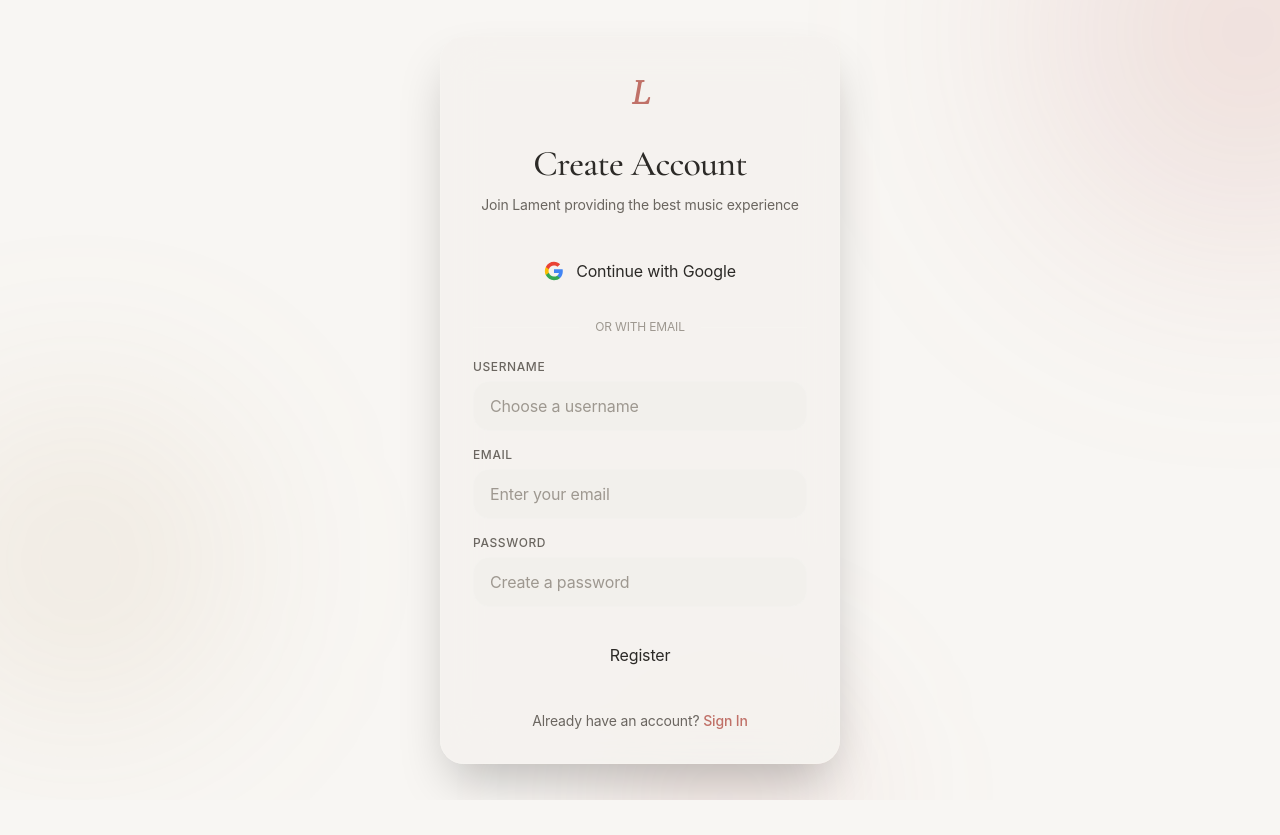
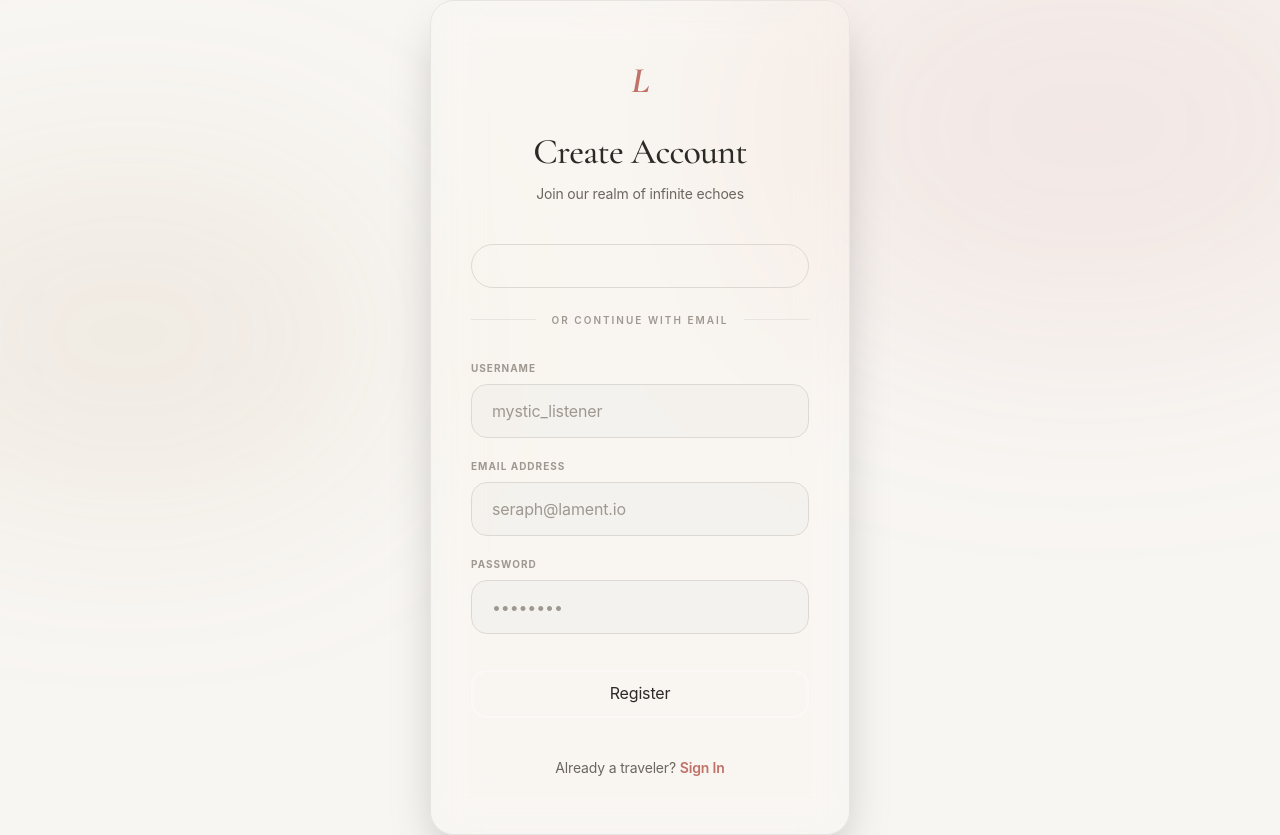
Before and after one commit to Roti18/lament, a SvelteKit app: page /register in a window 1280 px wide. Before the commit the page ends 800 px from the top, so only its background shows below. Built offline with nearby package versions, Linux system fonts and the light colour scheme; no server answers.

Commit message:
refactor: improve login/register UI aesthetics and fix google auth styling

```diff
--- a/src/routes/login/+page.svelte
+++ b/src/routes/login/+page.svelte
@@ -4,11 +4,13 @@
 	import { onMount } from 'svelte';
 	import Button from '$lib/components/ui/Button.svelte';
 	import { PUBLIC_GOOGLE_CLIENT_ID } from '$env/static/public';
+	import { fade } from 'svelte/transition';
 
 	let email = $state('');
 	let password = $state('');
 	let error = $state('');
 	let loading = $state(false);
+	let mounted = $state(false);
 
 	async function handleSubmit(e: Event) {
 		e.preventDefault();
@@ -20,7 +22,7 @@
 			goto('/');
 		} catch (err: any) {
 			console.error(err);
-			error = 'Invalid credentials or server error';
+			error = err.message || 'Invalid credentials or server error';
 		} finally {
 			loading = false;
 		}
@@ -39,10 +41,9 @@
 						loading = true;
 						await auth.loginWithGoogle(response.credential);
 						goto('/');
-					} catch (err) {
+					} catch (err: any) {
 						console.error('Google Auth Error:', err);
-						error =
-							'Google login failed: ' + (err instanceof Error ? err.message : 'Unknown error');
+						error = 'Google login failed: ' + (err.message || 'Unknown error');
 						loading = false;
 					}
 				}
@@ -51,13 +52,12 @@
 			context: 'signin'
 		});
 
-		// Render the standard button
 		const container = document.getElementById('google-button-container');
 		if (container) {
 			google.accounts.id.renderButton(container, {
 				theme: 'outline',
 				size: 'large',
-				width: 336, // Match the card width mostly
+				width: container.offsetWidth || 336,
 				text: 'continue_with',
 				shape: 'pill'
 			});
@@ -66,56 +66,57 @@
 		googleInitialized = true;
 	}
 
-	function handleGoogleLogin() {
-		if (typeof google === 'undefined') {
-			error = 'Google Sign-In script not loaded yet. Please wait a moment.';
-			return;
-		}
-
-		if (!googleInitialized) initGoogle();
-
-		// Prompt One Tap / Account Picker
-		google.accounts.id.prompt((notification: any) => {
-			if (notification.isNotDisplayed()) {
-				console.warn('One Tap not displayed:', notification.getNotDisplayedReason());
-				if (notification.getNotDisplayedReason() === 'opt_out_or_no_session') {
-					error = 'Please ensure you are signed in to Google and have not opted out of One Tap.';
-				}
-			}
-			if (notification.isSkippedMoment()) {
-				console.warn('One Tap skipped:', notification.getSkippedReason());
-			}
-		});
-	}
-
 	onMount(() => {
-		// Load Google Script
+		mounted = true;
 		const script = document.createElement('script');
 		script.src = 'https://accounts.google.com/gsi/client';
 		script.async = true;
 		script.defer = true;
 		script.onload = () => initGoogle();
 		document.head.appendChild(script);
+
+		const handleResize = () => {
+			if (googleInitialized) {
+				const container = document.getElementById('google-button-container');
+				if (container) {
+					google.accounts.id.renderButton(container, {
+						theme: 'outline',
+						size: 'large',
+						width: container.offsetWidth,
+						text: 'continue_with',
+						shape: 'pill'
+					});
+				}
+			}
+		};
+
+		window.addEventListener('resize', handleResize);
+		return () => window.removeEventListener('resize', handleResize);
 	});
 </script>
 
+<svelte:head>
+	<link
+		href="https://fonts.googleapis.com/css2?family=Cormorant+Garamond:ital,wght@0,300;0,400;0,500;0,600;0,700;1,300;1,400;1,500;1,600;1,700&display=swap"
+		rel="stylesheet"
+	/>
+</svelte:head>
+
 <div class="relative flex min-h-screen w-full items-center justify-center overflow-hidden bg-bg">
-	<!-- Background decorations -->
+	<!-- Static Subtle Background -->
 	<div
-		class="absolute -top-40 -left-40 h-96 w-96 rounded-full bg-accent/20 blur-[128px] transition-all duration-1000 ease-in-out"
+		class="absolute -top-[10%] -left-[10%] h-[50%] w-[50%] rounded-full bg-accent/10 blur-[120px]"
 	></div>
 	<div
-		class="absolute top-1/2 -right-20 h-80 w-80 rounded-full bg-secondary/10 blur-[96px] transition-all duration-1000 ease-in-out"
-	></div>
-	<div
-		class="absolute -bottom-32 left-1/3 h-64 w-64 rounded-full bg-accent/10 blur-[80px] transition-all duration-1000 ease-in-out"
+		class="absolute top-[20%] -right-[10%] h-[40%] w-[40%] rounded-full bg-secondary/10 blur-[100px]"
 	></div>
 
-	<!-- Login Card -->
+	{#if mounted}
 		<div
-		class="glass relative z-10 w-full max-w-[400px] overflow-hidden rounded-2xl border border-white/5 p-8 shadow-2xl backdrop-blur-3xl"
+			transition:fade={{ duration: 400 }}
+			class="glass relative z-10 w-full max-w-[420px] overflow-hidden rounded-2xl border border-surface-2 p-10 py-14 shadow-2xl backdrop-blur-3xl"
 		>
-		<div class="mb-8 text-center">
+			<div class="mb-10 text-center">
 				<a
 					href="/"
 					class="mb-6 inline-flex h-12 w-12 items-center justify-center text-4xl font-bold tracking-tight text-accent italic transition-transform hover:scale-105"
@@ -129,46 +130,54 @@
 				>
 					Welcome Back
 				</h1>
-			<p class="text-sm text-text-secondary">Sign in to continue to Lament</p>
+				<p class="text-sm text-text-secondary">Enter the realm of curated sounds</p>
 			</div>
 
 			{#if error}
 				<div
-				class="mb-6 rounded-lg border border-red-500/20 bg-red-500/10 p-3 text-center text-sm text-red-400"
+					transition:fade
+					class="mb-6 rounded-xl border border-error/20 bg-error/10 p-4 text-center text-sm text-error"
 				>
 					{error}
 				</div>
 			{/if}
 
+			<div class="flex flex-col gap-6">
 				<div class="flex flex-col gap-4">
-			<div id="google-button-container" class="min-h-[44px] w-full"></div>
+					<div
+						id="google-button-container"
+						class="min-h-[44px] w-full overflow-hidden rounded-full border border-surface-3"
+					></div>
 
 					<div class="relative flex items-center py-2">
-				<div class="grow border-t border-white/10"></div>
-				<span class="mx-4 text-xs text-text-muted uppercase">Or with email</span>
-				<div class="grow border-t border-white/10"></div>
+						<div class="grow border-t border-surface-2"></div>
+						<span class="mx-4 text-[10px] font-semibold tracking-[0.2em] text-text-muted uppercase"
+							>Or continue with email</span
+						>
+						<div class="grow border-t border-surface-2"></div>
+					</div>
 				</div>
 
-			<form onsubmit={handleSubmit} class="flex flex-col gap-4">
+				<form onsubmit={handleSubmit} class="flex flex-col gap-5">
 					<div class="group">
 						<label
 							for="email"
-						class="mb-1.5 block text-xs font-medium tracking-wider text-text-secondary uppercase"
-						>Email</label
+							class="mb-2 block text-[10px] font-bold tracking-widest text-text-muted uppercase"
+							>Email Address</label
 						>
 						<input
 							type="email"
 							id="email"
 							bind:value={email}
 							required
-						class="w-full rounded-xl border border-white/10 bg-surface-1/50 px-4 py-3 text-text-primary placeholder-text-muted transition-all outline-none focus:border-accent/50 focus:bg-surface-1 focus:ring-1 focus:ring-accent/50"
-						placeholder="name@example.com"
+							class="w-full rounded-xl border border-surface-3 bg-surface-1/50 px-5 py-3.5 text-text-primary placeholder-text-muted transition-all outline-none focus:border-accent focus:bg-surface-2 focus:ring-1 focus:ring-accent/20"
+							placeholder="seraph@lament.io"
 						/>
 					</div>
 					<div class="group">
 						<label
 							for="password"
-						class="mb-1.5 block text-xs font-medium tracking-wider text-text-secondary uppercase"
+							class="mb-2 block text-[10px] font-bold tracking-widest text-text-muted uppercase"
 							>Password</label
 						>
 						<input
@@ -176,23 +185,43 @@
 							id="password"
 							bind:value={password}
 							required
-						class="w-full rounded-xl border border-white/10 bg-surface-1/50 px-4 py-3 text-text-primary placeholder-text-muted transition-all outline-none focus:border-accent/50 focus:bg-surface-1 focus:ring-1 focus:ring-accent/50"
-						placeholder="Your password"
+							class="w-full rounded-xl border border-surface-3 bg-surface-1/50 px-5 py-3.5 text-text-primary placeholder-text-muted transition-all outline-none focus:border-accent focus:bg-surface-2 focus:ring-1 focus:ring-accent/20"
+							placeholder="••••••••"
 						/>
 					</div>
 
-				<Button type="submit" variant="primary" size="lg" class="mt-2 w-full" {loading}>
-					Sign In
+					<Button
+						type="submit"
+						variant="primary"
+						size="lg"
+						class="mt-4 w-full"
+						style="border: 2px solid rgba(255, 255, 255, 0.4) !important;"
+						{loading}
+					>
+						{loading ? 'Entering...' : 'Sign In'}
 					</Button>
 				</form>
 			</div>
 
-		<p class="mt-8 text-center text-sm text-text-secondary">
-			Don't have an account? <a
+			<p class="mt-10 text-center text-sm text-text-secondary">
+				New to our realm? <a
 					href="/register"
-				class="font-medium text-accent transition-colors hover:text-accent-hover hover:underline"
-				>Register</a
+					class="font-semibold text-accent transition-colors hover:text-accent-hover hover:underline"
+					>Create an account</a
 				>
 			</p>
 		</div>
+	{/if}
 </div>
+
+<style>
+	.glass {
+		background: var(--color-surface-0);
+	}
+	@supports (backdrop-filter: blur(1px)) {
+		.glass {
+			background: rgba(var(--color-bg), 0.8);
+			backdrop-filter: blur(24px) saturate(1.4);
+		}
+	}
+</style>
--- a/src/routes/register/+page.svelte
+++ b/src/routes/register/+page.svelte
@@ -1,15 +1,17 @@
 <script lang="ts">
 	import { auth } from '$lib/stores/auth.svelte';
 	import { goto } from '$app/navigation';
+	import { onMount } from 'svelte';
 	import Button from '$lib/components/ui/Button.svelte';
-	import { onMount } from 'svelte';
 	import { PUBLIC_GOOGLE_CLIENT_ID } from '$env/static/public';
+	import { fade } from 'svelte/transition';
 
 	let username = $state('');
 	let email = $state('');
 	let password = $state('');
 	let error = $state('');
 	let loading = $state(false);
+	let mounted = $state(false);
 
 	async function handleSubmit(e: Event) {
 		e.preventDefault();
@@ -21,74 +23,101 @@
 			goto('/');
 		} catch (err: any) {
 			console.error(err);
-			error = 'Registration failed. Please try again.';
+			error = err.message || 'Registration failed. Please try again.';
 		} finally {
 			loading = false;
 		}
 	}
 
-	function handleGoogleLogin() {
-		if (typeof google === 'undefined') {
-			error = 'Google Sign-In not loaded.';
-			return;
-		}
+	let googleInitialized = false;
 
-		// @ts-ignore
+	function initGoogle() {
+		if (typeof google === 'undefined' || googleInitialized) return;
+
 		google.accounts.id.initialize({
-			client_id: PUBLIC_GOOGLE_CLIENT_ID || 'YOUR_CLIENT_ID_HERE',
+			client_id: PUBLIC_GOOGLE_CLIENT_ID,
 			callback: async (response: any) => {
 				if (response.credential) {
 					try {
 						loading = true;
 						await auth.loginWithGoogle(response.credential);
 						goto('/');
-					} catch (err) {
-						console.error(err);
-						error = 'Google login failed';
+					} catch (err: any) {
+						console.error('Google Auth Error:', err);
+						error = 'Google auth failed: ' + (err.message || 'Unknown error');
 						loading = false;
 					}
 				}
-			}
+			},
+			auto_select: false,
+			context: 'signup'
 		});
 
-		// @ts-ignore
-		google.accounts.id.prompt((notification: any) => {
-			if (notification.isNotDisplayed() || notification.isSkippedMoment()) {
-				console.log('One Tap skipped or not displayed');
-			}
+		const container = document.getElementById('google-button-container');
+		if (container) {
+			google.accounts.id.renderButton(container, {
+				theme: 'outline',
+				size: 'large',
+				width: container.offsetWidth || 336,
+				text: 'signup_with',
+				shape: 'pill'
 			});
 		}
 
+		googleInitialized = true;
+	}
+
 	onMount(() => {
-		// Load Google Script if not loaded
-		if (!document.getElementById('gsi-script')) {
+		mounted = true;
 		const script = document.createElement('script');
 		script.src = 'https://accounts.google.com/gsi/client';
-			script.id = 'gsi-script';
 		script.async = true;
 		script.defer = true;
-			document.body.appendChild(script);
+		script.onload = () => initGoogle();
+		document.head.appendChild(script);
+
+		const handleResize = () => {
+			if (googleInitialized) {
+				const container = document.getElementById('google-button-container');
+				if (container) {
+					google.accounts.id.renderButton(container, {
+						theme: 'outline',
+						size: 'large',
+						width: container.offsetWidth,
+						text: 'signup_with',
+						shape: 'pill'
+					});
 				}
+			}
+		};
+
+		window.addEventListener('resize', handleResize);
+		return () => window.removeEventListener('resize', handleResize);
 	});
 </script>
 
+<svelte:head>
+	<link
+		href="https://fonts.googleapis.com/css2?family=Cormorant+Garamond:ital,wght@0,300;0,400;0,500;0,600;0,700;1,300;1,400;1,500;1,600;1,700&display=swap"
+		rel="stylesheet"
+	/>
+</svelte:head>
+
 <div class="relative flex min-h-screen w-full items-center justify-center overflow-hidden bg-bg">
-	<!-- Background decorations -->
+	<!-- Static Subtle Background -->
 	<div
-		class="absolute -top-40 -right-40 h-96 w-96 rounded-full bg-accent/20 blur-[128px] transition-all duration-1000 ease-in-out"
+		class="absolute -top-[10%] -right-[10%] h-[50%] w-[50%] rounded-full bg-accent/10 blur-[120px]"
 	></div>
 	<div
-		class="absolute top-1/2 -left-20 h-80 w-80 rounded-full bg-secondary/10 blur-[96px] transition-all duration-1000 ease-in-out"
-	></div>
-	<div
-		class="absolute right-1/3 -bottom-32 h-64 w-64 rounded-full bg-accent/10 blur-[80px] transition-all duration-1000 ease-in-out"
+		class="absolute top-[20%] -left-[10%] h-[40%] w-[40%] rounded-full bg-secondary/10 blur-[100px]"
 	></div>
 
-	<!-- Register Card -->
+	{#if mounted}
 		<div
-		class="glass relative z-10 w-full max-w-[400px] overflow-hidden rounded-2xl border border-white/5 p-8 shadow-2xl backdrop-blur-3xl"
+			transition:fade={{ duration: 400 }}
+			class="glass relative z-10 w-full max-w-[420px] overflow-hidden rounded-2xl border border-surface-2 p-10 py-14 shadow-2xl backdrop-blur-3xl"
 		>
-		<div class="mb-8 text-center">
+			<div class="mb-10 text-center">
 				<a
 					href="/"
 					class="mb-6 inline-flex h-12 w-12 items-center justify-center text-4xl font-bold tracking-tight text-accent italic transition-transform hover:scale-105"
@@ -102,55 +131,39 @@
 				>
 					Create Account
 				</h1>
-			<p class="text-sm text-text-secondary">Join Lament providing the best music experience</p>
+				<p class="text-sm text-text-secondary">Join our realm of infinite echoes</p>
 			</div>
 
 			{#if error}
 				<div
-				class="mb-6 rounded-lg border border-red-500/20 bg-red-500/10 p-3 text-center text-sm text-red-400"
+					transition:fade
+					class="mb-6 rounded-xl border border-error/20 bg-error/10 p-4 text-center text-sm text-error"
 				>
 					{error}
 				</div>
 			{/if}
 
+			<div class="flex flex-col gap-6">
 				<div class="flex flex-col gap-4">
-			<Button variant="glass" size="lg" class="w-full gap-3" onclick={handleGoogleLogin}>
-				<svg class="h-5 w-5" viewBox="0 0 24 24">
-					<path
-						fill="currentColor"
-						d="M22.56 12.25c0-.78-.07-1.53-.2-2.25H12v4.26h5.92c-.26 1.37-1.04 2.53-2.21 3.31v2.77h3.57c2.08-1.92 3.28-4.74 3.28-8.09z"
-						style="fill: #4285F4;"
-					/>
-					<path
-						fill="currentColor"
-						d="M12 23c2.97 0 5.46-.98 7.28-2.66l-3.57-2.77c-.98.66-2.23 1.06-3.71 1.06-2.86 0-5.29-1.93-6.16-4.53H2.18v2.84C3.99 20.53 7.7 23 12 23z"
-						style="fill: #34A853;"
-					/>
-					<path
-						fill="currentColor"
-						d="M5.84 14.09c-.22-.66-.35-1.36-.35-2.09s.13-1.43.35-2.09V7.07H2.18C1.43 8.55 1 10.22 1 12s.43 3.45 1.18 4.93l2.85-2.22.81-.62z"
-						style="fill: #FBBC05;"
-					/>
-					<path
-						fill="currentColor"
-						d="M12 5.38c1.62 0 3.06.56 4.21 1.64l3.15-3.15C17.45 2.09 14.97 1 12 1 7.7 1 3.99 3.47 2.18 7.07l3.66 2.84c.87-2.6 3.3-4.53 6.16-4.53z"
-						style="fill: #EA4335;"
-					/>
-				</svg>
-				Continue with Google
-			</Button>
+					<div
+						id="google-button-container"
+						class="min-h-[44px] w-full overflow-hidden rounded-full border border-surface-3"
+					></div>
 
 					<div class="relative flex items-center py-2">
-				<div class="grow border-t border-white/10"></div>
-				<span class="mx-4 text-xs text-text-muted uppercase">Or with email</span>
-				<div class="grow border-t border-white/10"></div>
+						<div class="grow border-t border-surface-2"></div>
+						<span class="mx-4 text-[10px] font-semibold tracking-[0.2em] text-text-muted uppercase"
+							>Or continue with email</span
+						>
+						<div class="grow border-t border-surface-2"></div>
+					</div>
 				</div>
 
-			<form onsubmit={handleSubmit} class="flex flex-col gap-4">
+				<form onsubmit={handleSubmit} class="flex flex-col gap-5">
 					<div class="group">
 						<label
 							for="username"
-						class="mb-1.5 block text-xs font-medium tracking-wider text-text-secondary uppercase"
+							class="mb-2 block text-[10px] font-bold tracking-widest text-text-muted uppercase"
 							>Username</label
 						>
 						<input
@@ -158,29 +171,29 @@
 							id="username"
 							bind:value={username}
 							required
-						class="w-full rounded-xl border border-white/10 bg-surface-1/50 px-4 py-3 text-text-primary placeholder-text-muted transition-all outline-none focus:border-accent/50 focus:bg-surface-1 focus:ring-1 focus:ring-accent/50"
-						placeholder="Choose a username"
+							class="w-full rounded-xl border border-surface-3 bg-surface-1/50 px-5 py-3.5 text-text-primary placeholder-text-muted transition-all outline-none focus:border-accent focus:bg-surface-2 focus:ring-1 focus:ring-accent/20"
+							placeholder="mystic_listener"
 						/>
 					</div>
 					<div class="group">
 						<label
 							for="email"
-						class="mb-1.5 block text-xs font-medium tracking-wider text-text-secondary uppercase"
-						>Email</label
+							class="mb-2 block text-[10px] font-bold tracking-widest text-text-muted uppercase"
+							>Email Address</label
 						>
 						<input
 							type="email"
 							id="email"
 							bind:value={email}
 							required
-						class="w-full rounded-xl border border-white/10 bg-surface-1/50 px-4 py-3 text-white placeholder-text-muted transition-all outline-none focus:border-accent/50 focus:bg-surface-1 focus:ring-1 focus:ring-accent/50"
-						placeholder="Enter your email"
+							class="w-full rounded-xl border border-surface-3 bg-surface-1/50 px-5 py-3.5 text-text-primary placeholder-text-muted transition-all outline-none focus:border-accent focus:bg-surface-2 focus:ring-1 focus:ring-accent/20"
+							placeholder="seraph@lament.io"
 						/>
 					</div>
 					<div class="group">
 						<label
 							for="password"
-						class="mb-1.5 block text-xs font-medium tracking-wider text-text-secondary uppercase"
+							class="mb-2 block text-[10px] font-bold tracking-widest text-text-muted uppercase"
 							>Password</label
 						>
 						<input
@@ -188,23 +201,43 @@
 							id="password"
 							bind:value={password}
 							required
-						class="w-full rounded-xl border border-white/10 bg-surface-1/50 px-4 py-3 text-white placeholder-text-muted transition-all outline-none focus:border-accent/50 focus:bg-surface-1 focus:ring-1 focus:ring-accent/50"
-						placeholder="Create a password"
+							class="w-full rounded-xl border border-surface-3 bg-surface-1/50 px-5 py-3.5 text-text-primary placeholder-text-muted transition-all outline-none focus:border-accent focus:bg-surface-2 focus:ring-1 focus:ring-accent/20"
+							placeholder="••••••••"
 						/>
 					</div>
 
-				<Button type="submit" variant="primary" size="lg" class="mt-2 w-full" {loading}>
-					Register
+					<Button
+						type="submit"
+						variant="primary"
+						size="lg"
+						class="mt-4 w-full"
+						style="border: 2px solid rgba(255, 255, 255, 0.4) !important;"
+						{loading}
+					>
+						{loading ? 'Creating...' : 'Register'}
 					</Button>
 				</form>
 			</div>
 
-		<p class="mt-8 text-center text-sm text-text-secondary">
-			Already have an account? <a
+			<p class="mt-10 text-center text-sm text-text-secondary">
+				Already a traveler? <a
 					href="/login"
-				class="font-medium text-accent transition-colors hover:text-accent-hover hover:underline"
+					class="font-semibold text-accent transition-colors hover:text-accent-hover hover:underline"
 					>Sign In</a
 				>
 			</p>
 		</div>
+	{/if}
 </div>
+
+<style>
+	.glass {
+		background: var(--color-surface-0);
+	}
+	@supports (backdrop-filter: blur(1px)) {
+		.glass {
+			background: rgba(var(--color-bg), 0.8);
+			backdrop-filter: blur(24px) saturate(1.4);
+		}
+	}
+</style>
```
Lines whose indentation alone changed are shown as unchanged.
